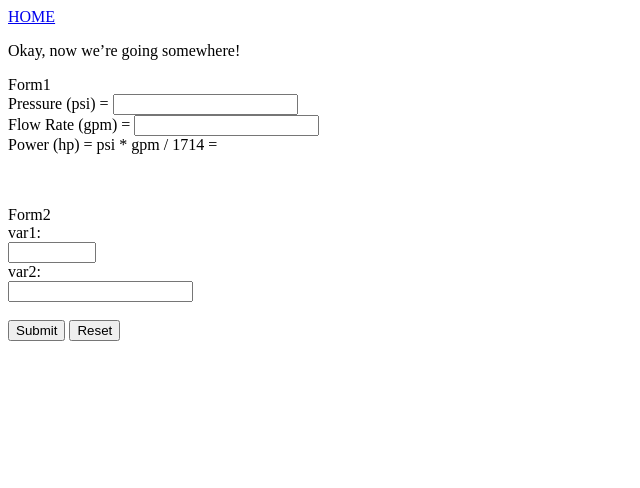
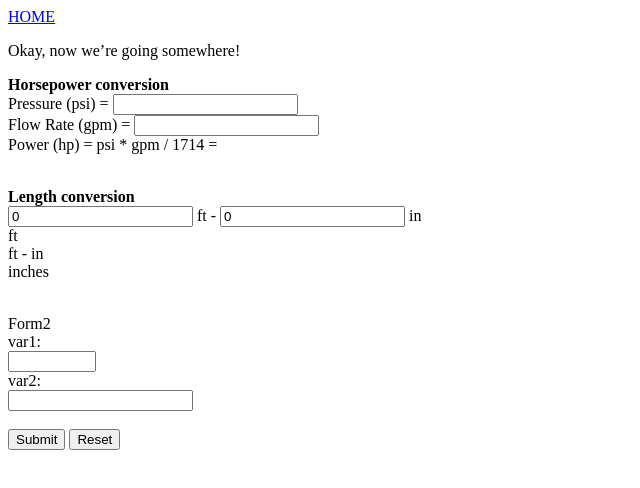
Before and after one commit to hanhwu/html5testing, a plain HTML site: page index.html in a window 1280 px wide. Shown: the whole page, without its empty margins (0-640 px from the left). Drawn offline with Linux system fonts and the light colour scheme.

Commit message:
length conversion

```diff
--- a/index.html
+++ b/index.html
@@ -3,13 +3,29 @@
 <title>Your first HTML5 Document</title>
 <p>Okay, now we’re going somewhere!</p>
 
-Form1
+<strong>Horsepower conversion</strong>
 <form oninput="horsepower.value = Math.round(pressure.value * flowrate.value / 1714 *1000)/1000">
 	Pressure (psi) = <input name="pressure" id="p1" type="number"><br>
     Flow Rate (gpm) = <input name="flowrate" id="q1" type="number"><br>
     Power (hp) = psi * gpm / 1714 = <output name="horsepower" id="horsepower" for="asdf">
     </output>
-    </form><br><br>
+    </form><br>
+
+<strong>Length conversion</strong>
+<form oninput="	ftout.value = parseFloat(ftin.value) + parseFloat(Math.round(inin.value/12*1000)/1000);
+				inout.value = parseFloat(ftin.value*12) + parseFloat(inin.value);
+                ftround.value = Math.round(ftout.value);
+                inremain.value = inout.value % 12">
+	<input name="ftin" id="a" type="number" value="0"> ft -
+    <input name="inin" id="b" type="number" value="0"> in <br>
+	<output name="ftout" for="a b"></output> ft <br>
+    <output name="ftround" for="a b"></output> ft -
+    <output name="inremain" for="a b"></output> in <br>
+    <output name="inout" for="a b"></output> inches <br>
+    <br>
+	</form>
+
+
 
 Form2
 <form>
```
